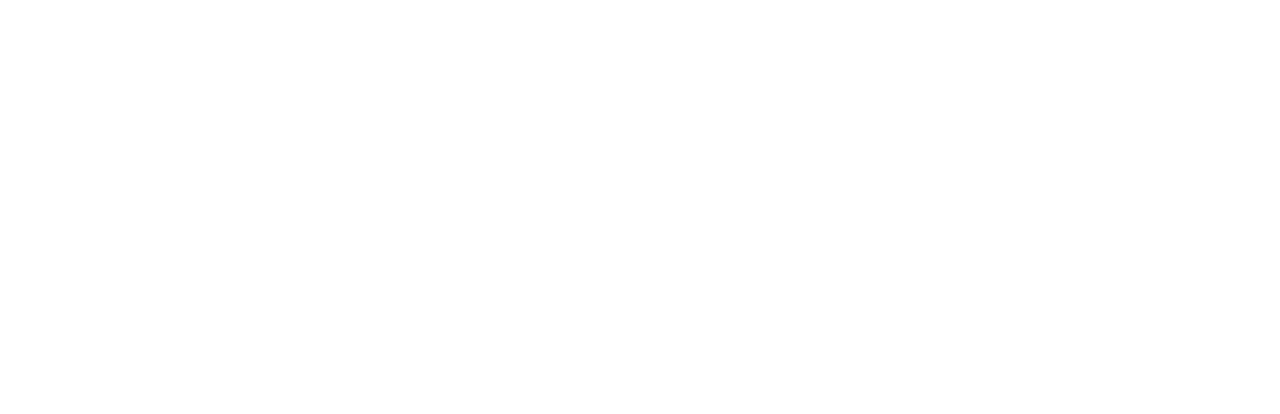
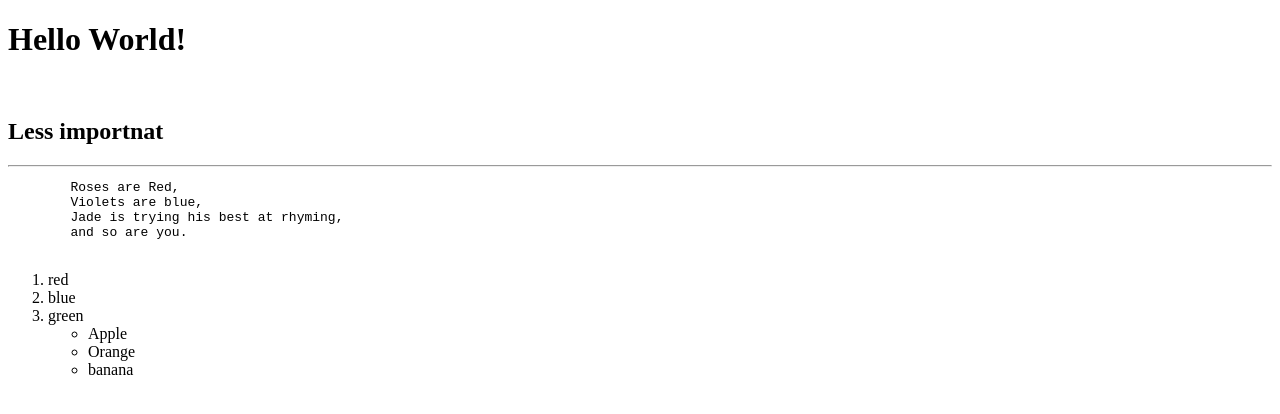
Before and after one commit to e-clawson/MyFirstRepo, a plain HTML site: page index.html in a window 1280 px wide. Drawn offline with Linux system fonts and the light colour scheme.

Commit message:
in class practice on HTML

```diff
--- a/index.html
+++ b/index.html
@@ -6,5 +6,25 @@
     <title>Document</title>
 </head>
 <body>
+    <h1>Hello World!</h1>
+    <br>
+    <h2> Less importnat </h2>
+    <hr>
+    <pre>
+        Roses are Red,
+        Violets are blue,
+        Jade is trying his best at rhyming,
+        and so are you.
+    </pre>
+    <ol>
+        <li>red</li>
+        <li>blue</li>
+        <li>green</li>
+        <ul>
+            <li>Apple</li>
+            <li>Orange</li>
+            <li>banana</li>
+        </ul>
+    </ol>
 
 </body>
```
Also changed, not shown: 1 other file.
